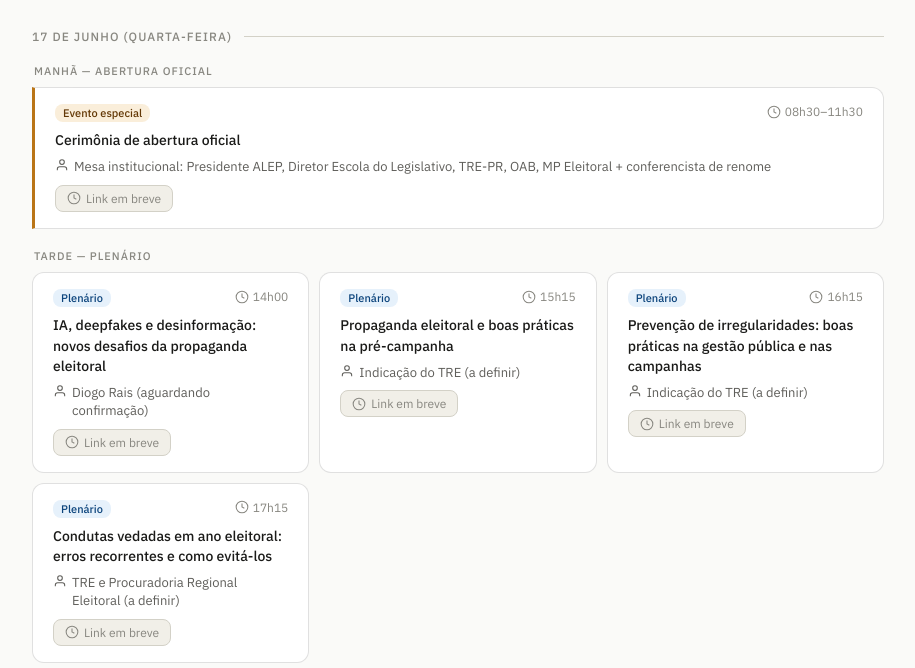
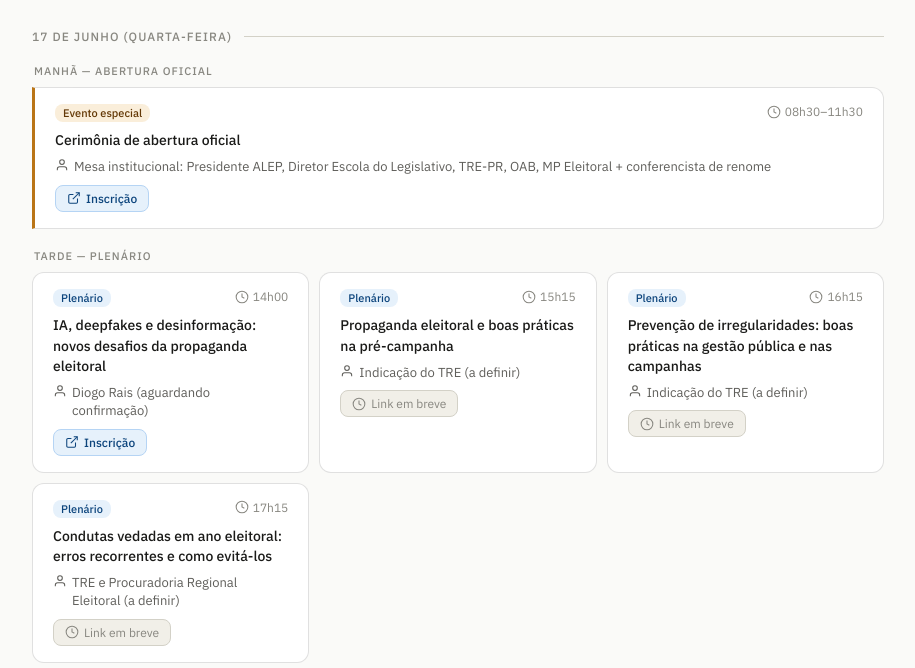
Before and after one commit to LuizHenrique1108/Boas-Pr-ticas-nas-Elei-es-2026, a plain HTML site: page index.html in a window 1280 px wide. Shown: the part 132-800 px from the top of the page, without its empty margins (182-1097 px from the left). Drawn offline with Linux system fonts and the light colour scheme.

Commit message:
Update index.html

```diff
--- a/index.html
+++ b/index.html
@@ -290,7 +290,7 @@ const PALESTRAS = [
     titulo: 'Cerimônia de abertura oficial',
     palestrante: 'Mesa institucional: Presidente ALEP, Diretor Escola do Legislativo, TRE-PR, OAB, MP Eleitoral + conferencista de renome',
     especial: true,
-    link: ''
+    link: 'https://escola.assembleia.pr.leg.br/cursos/inscrever/simposio-anual-de-comercio-exterior-do-parana'
   },
   {
     id: 'd1p1',
@@ -300,7 +300,7 @@ const PALESTRAS = [
     horario: '14h00',
     titulo: 'IA, deepfakes e desinformação: novos desafios da propaganda eleitoral',
     palestrante: 'Diogo Rais (aguardando confirmação)',
-    link: ''
+    link: 'https://escola.assembleia.pr.leg.br/cursos/inscrever/treinamento-manobra-de-heimilich'
   },
   {
     id: 'd1p2',
```
